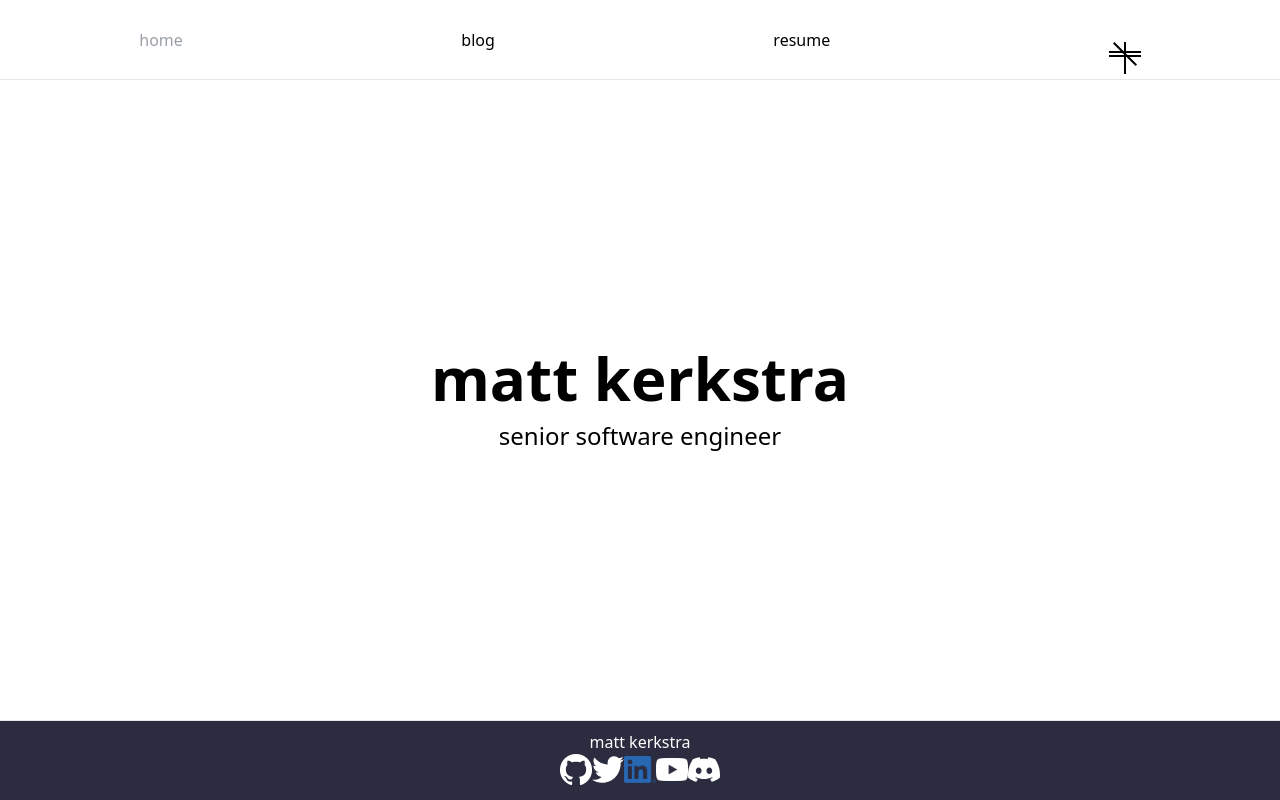
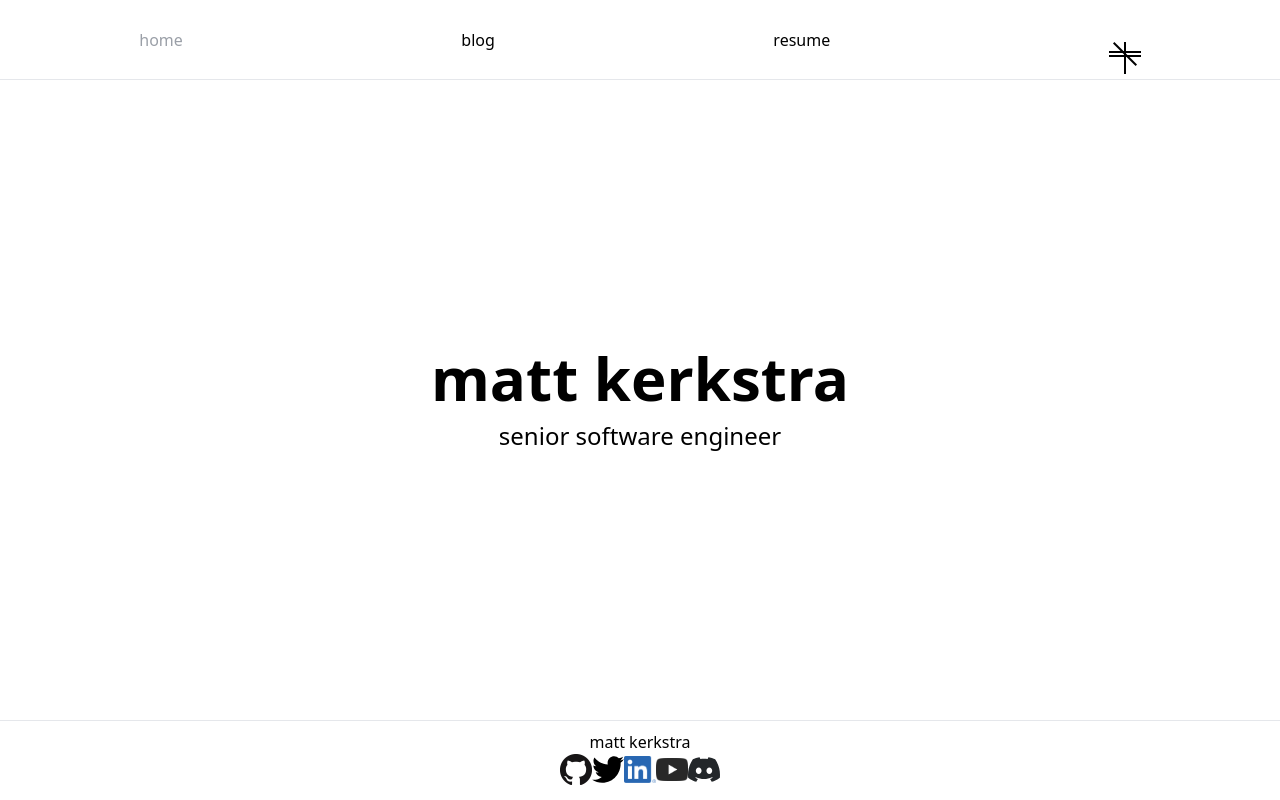
Before and after one commit to mkerkstra/blogsite, a Next.js app: page / in a window 1280 px wide. Built offline with nearby package versions, Linux system fonts and the light colour scheme.

Commit message:
color updates

```diff
--- a/src/components/footer.tsx
+++ b/src/components/footer.tsx
@@ -9,9 +9,9 @@ const classes = {
     justify-center
     w-screen
     border-t
-    dark:bg-[#FFFFFF] bg-[#2C2C40]
+    dark:bg-black bg-white
   `,
-  span: `flex items-center justify-center dark:text-black text-white`,
+  span: `flex items-center justify-center dark:text-white text-black`,
 };
 
 const Footer = () => {
--- a/src/components/layout.tsx
+++ b/src/components/layout.tsx
@@ -16,16 +16,18 @@ const classes = {
     w-full
     h-[80%]
     px-3
-  bg-[#FFFFFF]
-  dark:bg-[#2C2C40]
+    dark:bg-black bg-white
     dark:text-white
-`};
+  `,
+};
 
 const Layout = (props: { children?: React.ReactNode }) => {
   return (
     <div className={classes.layout}>
       <Navbar />
-      <main className={classes.main}>{props?.children}</main>
+      <main className={classes.main}>
+        {props?.children}
+      </main>
       <Footer />
     </div>
   );
--- a/src/components/socials.tsx
+++ b/src/components/socials.tsx
@@ -32,7 +32,7 @@ const Socials = () => {
         className={classes.socialLink}
       >
         <Image
-          src={!darkMode ? GhDark : GhLight}
+          src={darkMode ? GhDark : GhLight}
           alt="GitHub"
         />
         <span className='sr-only'>github</span>
@@ -44,7 +44,7 @@ const Socials = () => {
         className={classes.socialLink}
       >
         <Image
-          src={!darkMode ? TwitterDark : TwitterLight}
+          src={darkMode ? TwitterDark : TwitterLight}
           alt="twitter"
         />
         <span className='sr-only'>twitter</span>
@@ -68,7 +68,7 @@ const Socials = () => {
         className={classes.socialLink}
       >
         <Image
-          src={!darkMode ? YtDark : YtLight}
+          src={darkMode ? YtDark : YtLight}
           alt="YouTube"
         />
         <span className='sr-only'>youtube</span>
@@ -80,7 +80,7 @@ const Socials = () => {
         className={classes.socialLink}
       >
         <Image
-          src={!darkMode ? DiscordDark : DiscordLight}
+          src={darkMode ? DiscordDark : DiscordLight}
           alt="Discord"
         />
         <span className='sr-only'>discord</span>
```
Lines whose indentation alone changed are shown as unchanged.
